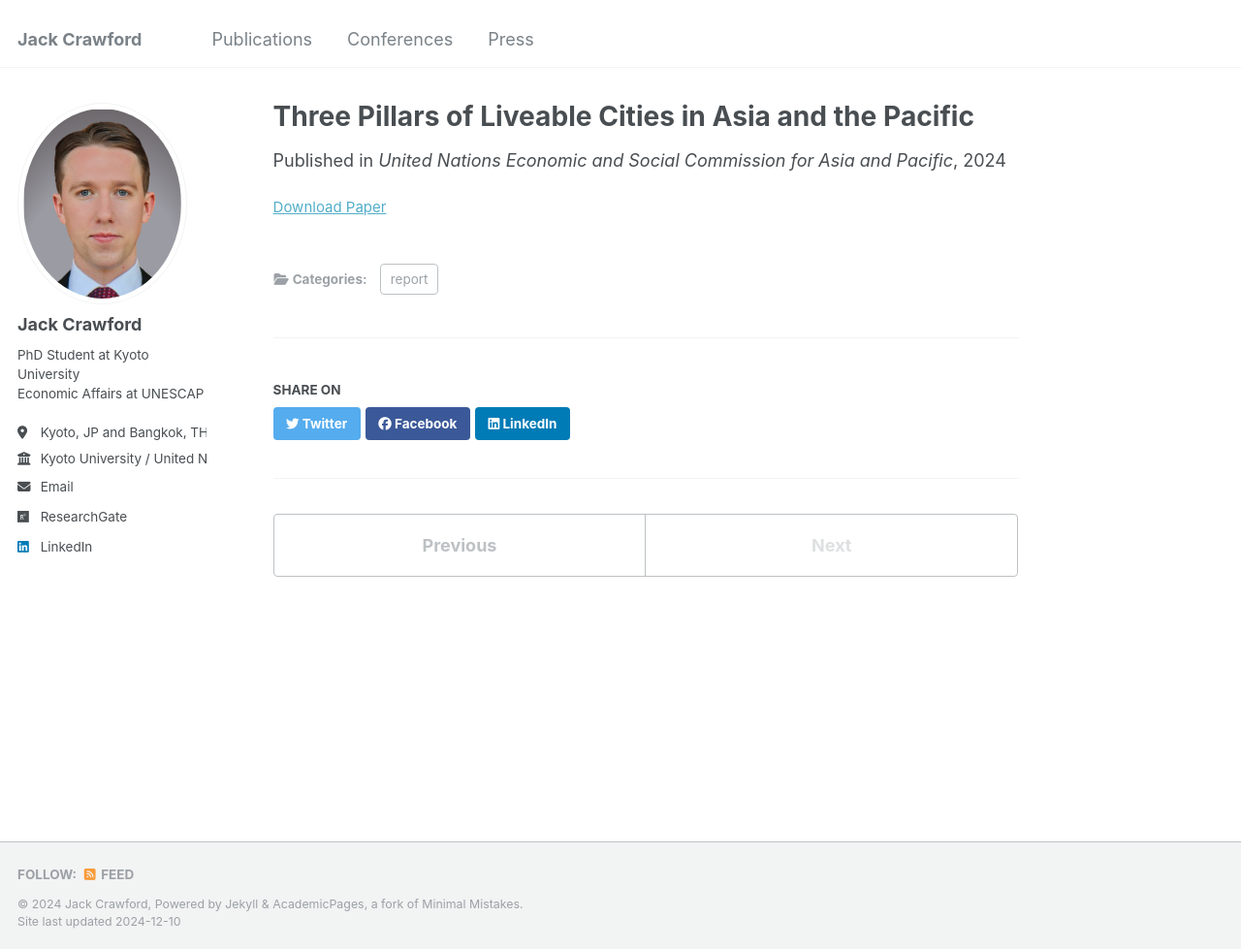
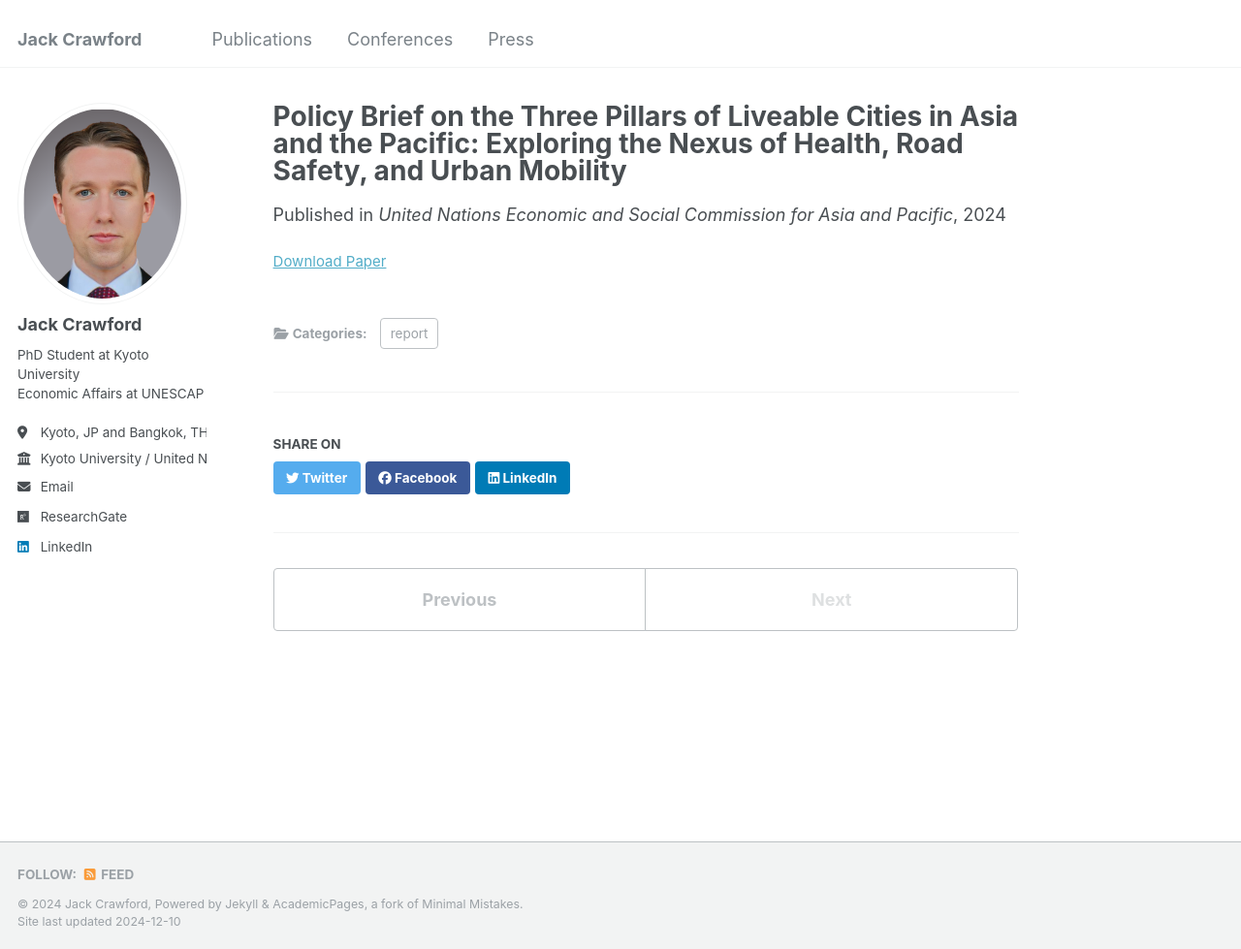
Before and after one commit to jackgcrawford/jackcrawford, a Jekyll site: the page built from _publications/2024-12-09-three-pillars.md, in a window 1280 px wide and 979 px high. Shown: the whole window at 97% size. Built offline with Jekyll 4.4.1, drawn with Linux system fonts in a browser that asks for light colours.

Commit message:
Update 2024-12-09-three-pillars.md

```diff
--- a/_publications/2024-12-09-three-pillars.md
+++ b/_publications/2024-12-09-three-pillars.md
@@ -1,5 +1,5 @@
 ---
-title: "Three Pillars of Liveable Cities in Asia and the Pacific"
+title: "Policy Brief on the Three Pillars of Liveable Cities in Asia and the Pacific: Exploring the Nexus of Health, Road Safety, and Urban Mobility"
 collection: publications
 category: report
 permalink: /publication/2024-12-09-monograph
```
